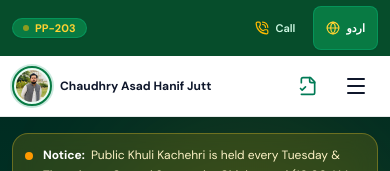
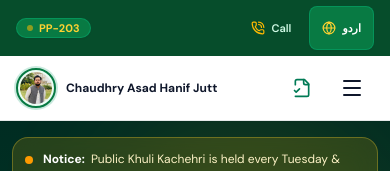
Before and after one commit to hasan111991/Asad-Hanif, a React (Vite) app: page /#home in a window 390 px wide. Shown: the top 171 px of the page. Built offline with nearby package versions, Linux system fonts and the light colour scheme; a web font is replaced by a local one.

Commit message:
chore: optimize deployment and UI alignment
- Update GitHub Pages routing logic to redirect to /docs/
- Refactor deploy workflow order
- Improve Navbar layout alignment and spacing

```diff
--- a/index.html
+++ b/index.html
@@ -13,13 +13,18 @@
     <link rel="preconnect" href="https://fonts.gstatic.com" crossorigin>
     <link rel="stylesheet" href="https://fonts.googleapis.com/css2?family=DM+Sans:ital,opsz,wght@0,9..40,100..1000;1,9..40,100..1000&family=Noto+Nastaliq+Urdu:wght@400..700&display=swap">
     <script>
-      // Automatically ensure trailing slash for GitHub Pages repo subpaths (e.g. /my-repo -> /my-repo/)
+      // Automatic GitHub Pages handler:
+      // If deployed on GitHub Pages from repository root (where /src/main.tsx is uncompiled),
+      // seamlessly forward to /docs/ where the pre-compiled production build is hosted.
       (function() {
         var l = window.location;
         if (l.hostname.endsWith('github.io')) {
-          var p = l.pathname.split('/').filter(Boolean);
-          if (p.length === 1 && !l.pathname.endsWith('/')) {
-            window.location.replace(l.origin + '/' + p[0] + '/' + l.search + l.hash);
+          var p = l.pathname;
+          if (!p.includes('/docs')) {
+            var clean = p.replace(/\/+$/, '');
+            var parts = clean.split('/').filter(Boolean);
+            var repo = parts.length > 0 ? '/' + parts[0] : '';
+            window.location.replace(l.origin + repo + '/docs/' + l.search + l.hash);
           }
         }
       })();
--- a/src/components/Navbar.tsx
+++ b/src/components/Navbar.tsx
@@ -110,10 +110,10 @@ export const Navbar: React.FC<NavbarProps> = ({ activeTab, setActiveTab, onOpenT
 
   return (
     <>
-      <header className="sticky top-0 z-40 bg-white/98 backdrop-blur-md border-b border-emerald-950/10 shadow-xs w-full max-w-full">
-        {/* Top Utility Bar (Optimized for 320px–1920px) */}
-        <div className="bg-[#064D2B] text-white text-xs py-1.5 px-3 sm:px-6 lg:px-8 w-full">
-          <div className="max-w-7xl mx-auto flex items-center justify-between gap-2">
+      <header className="sticky top-0 z-40 bg-white/98 backdrop-blur-md border-b border-emerald-950/10 shadow-xs w-full">
+        {/* Top Utility Bar (Aligned perfectly with max-w-7xl) */}
+        <div className="bg-[#064D2B] text-white text-xs py-1.5 w-full">
+          <div className="max-w-7xl mx-auto px-4 sm:px-6 lg:px-8 flex items-center justify-between gap-3">
             {/* Left / Start: Official PP-203 Badge & Title */}
             <div className="flex items-center gap-2 min-w-0">
               <span className="inline-flex items-center gap-1.5 font-bold bg-[#087A43] text-amber-300 px-2.5 py-0.5 rounded-full text-[11px] shrink-0 border border-emerald-500/40 shadow-xs">
@@ -125,7 +125,7 @@ export const Navbar: React.FC<NavbarProps> = ({ activeTab, setActiveTab, onOpenT
               </span>
             </div>
 
-            {/* Right / End: Helpline & Language Switcher */}
+            {/* Right / End: Helpline & Language Switcher (Aligned strictly to right border) */}
             <div className="flex items-center gap-2 sm:gap-3 shrink-0">
               <a
                 href={`tel:${settings.helplinePhone}`}
@@ -151,12 +151,13 @@ export const Navbar: React.FC<NavbarProps> = ({ activeTab, setActiveTab, onOpenT
           </div>
         </div>
 
-        {/* Main Navbar */}
-        <div className="max-w-7xl mx-auto px-3 sm:px-6 lg:px-8 py-2 sm:py-2.5 flex items-center justify-between gap-2 sm:gap-4 w-full">
-          {/* Logo & Leadership Brand (Responsive, never overflows) */}
+        {/* Main Navbar Bar (Aligned with same max-w-7xl px-4 sm:px-6 lg:px-8) */}
+        <div className="w-full">
+          <div className="max-w-7xl mx-auto px-4 sm:px-6 lg:px-8 py-2.5 flex items-center justify-between gap-3 w-full">
+            {/* Logo & Leadership Brand */}
             <div
               onClick={() => handleNavClick('home')}
-            className="flex items-center gap-2 sm:gap-3 cursor-pointer group min-w-0 flex-1 lg:flex-initial"
+              className="flex items-center gap-2.5 sm:gap-3 cursor-pointer group min-w-0 flex-1 lg:flex-initial"
             >
               <div className="w-10 h-10 sm:w-11 sm:h-11 rounded-full bg-emerald-50 border-2 border-[#087A43] p-0.5 flex items-center justify-center overflow-hidden shadow-xs shrink-0 ring-2 ring-emerald-600/20">
                 <img
@@ -181,7 +182,7 @@ export const Navbar: React.FC<NavbarProps> = ({ activeTab, setActiveTab, onOpenT
               </div>
             </div>
 
-          {/* Desktop Navigation Links (Compact & Streamlined) */}
+            {/* Desktop Navigation Links */}
             <nav className="hidden lg:flex items-center gap-1 xl:gap-1.5 text-sm font-medium text-slate-700 shrink-0">
               {primaryNavItems.map((item) => {
                 const label = language === 'ur' ? item.labelUr : item.labelEn;
@@ -242,7 +243,7 @@ export const Navbar: React.FC<NavbarProps> = ({ activeTab, setActiveTab, onOpenT
               </div>
             </nav>
 
-          {/* Desktop Right Action Buttons (Protected width, never clips) */}
+            {/* Desktop Right Action Buttons (Right-aligned, never cut off) */}
             <div className="hidden lg:flex items-center gap-2 shrink-0">
               <button
                 onClick={onOpenTrackingModal}
@@ -263,8 +264,8 @@ export const Navbar: React.FC<NavbarProps> = ({ activeTab, setActiveTab, onOpenT
               </button>
             </div>
 
-          {/* Mobile & Tablet Right Controls (Aligned and guaranteed safe from viewport edge) */}
-          <div className="flex items-center gap-1 lg:hidden shrink-0">
+            {/* Mobile & Tablet Right Controls (Neatly aligned to right border with touch targets) */}
+            <div className="flex items-center gap-1.5 lg:hidden shrink-0">
               <button
                 onClick={onOpenTrackingModal}
                 className="w-11 h-11 flex items-center justify-center rounded-xl text-slate-700 hover:text-emerald-700 hover:bg-slate-100 active:bg-slate-200 transition cursor-pointer"
@@ -275,20 +276,30 @@ export const Navbar: React.FC<NavbarProps> = ({ activeTab, setActiveTab, onOpenT
               </button>
 
               <button
-              onClick={() => setMobileMenuOpen(!mobileMenuOpen)}
+                onClick={() => setMobileMenuOpen(true)}
                 className="w-11 h-11 flex items-center justify-center rounded-xl text-slate-800 hover:text-emerald-700 hover:bg-slate-100 active:bg-slate-200 transition cursor-pointer"
-              aria-label={mobileMenuOpen ? 'Close navigation menu' : 'Open navigation menu'}
+                aria-label="Open navigation menu"
                 aria-expanded={mobileMenuOpen}
               >
-              {mobileMenuOpen ? <X className="w-6 h-6 text-slate-900" /> : <Menu className="w-6 h-6 text-slate-900" />}
+                <Menu className="w-6 h-6 text-slate-900" />
               </button>
+            </div>
           </div>
         </div>
       </header>
 
-      {/* Mobile Navigation Drawer Overlay */}
+      {/* Mobile Navigation Right-Side Drawer Overlay */}
       {mobileMenuOpen && (
-        <div className="fixed inset-0 z-50 lg:hidden flex flex-col bg-white w-full max-w-full">
+        <div className="fixed inset-0 z-50 lg:hidden flex justify-end bg-black/60 backdrop-blur-xs animate-fade-in">
+          {/* Backdrop Click Area to Dismiss */}
+          <div
+            className="flex-1"
+            onClick={() => setMobileMenuOpen(false)}
+            aria-hidden="true"
+          />
+
+          {/* Right-Side Drawer Panel */}
+          <div className="w-[85%] max-w-sm sm:max-w-md h-full bg-white shadow-2xl flex flex-col justify-between animate-in slide-in-from-right duration-300">
             {/* Drawer Header */}
             <div className="p-4 border-b border-slate-200 flex items-center justify-between bg-slate-50">
               <div className="flex items-center gap-2.5">
@@ -386,6 +397,7 @@ export const Navbar: React.FC<NavbarProps> = ({ activeTab, setActiveTab, onOpenT
               </button>
             </div>
           </div>
+        </div>
       )}
     </>
   );
```
Also changed, not shown: 4 other files (tests, documents, lock files or other folders). Lines whose indentation alone changed are shown as unchanged.
